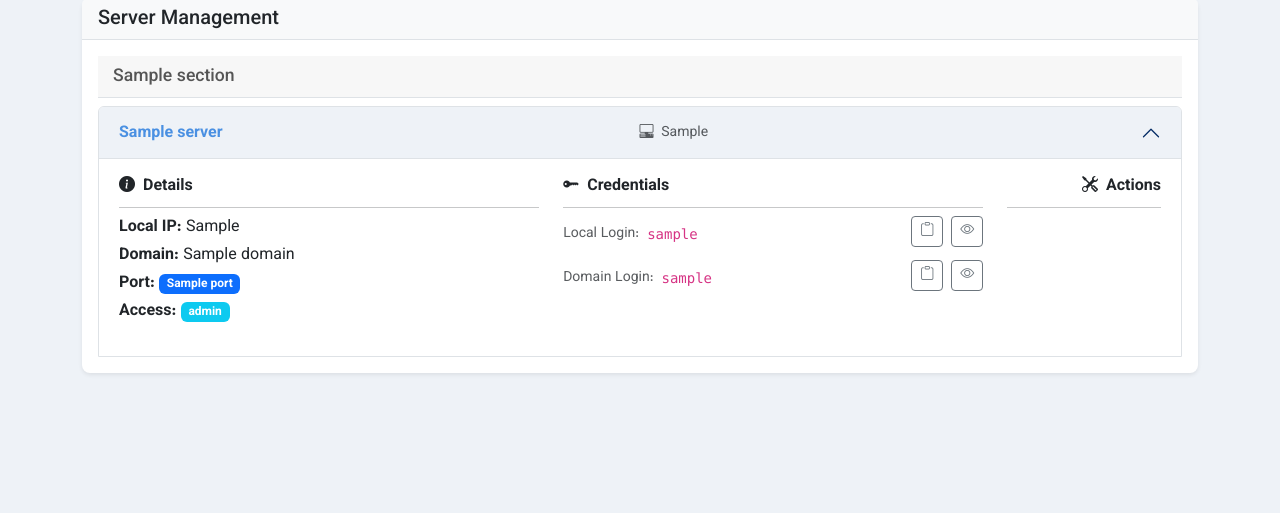
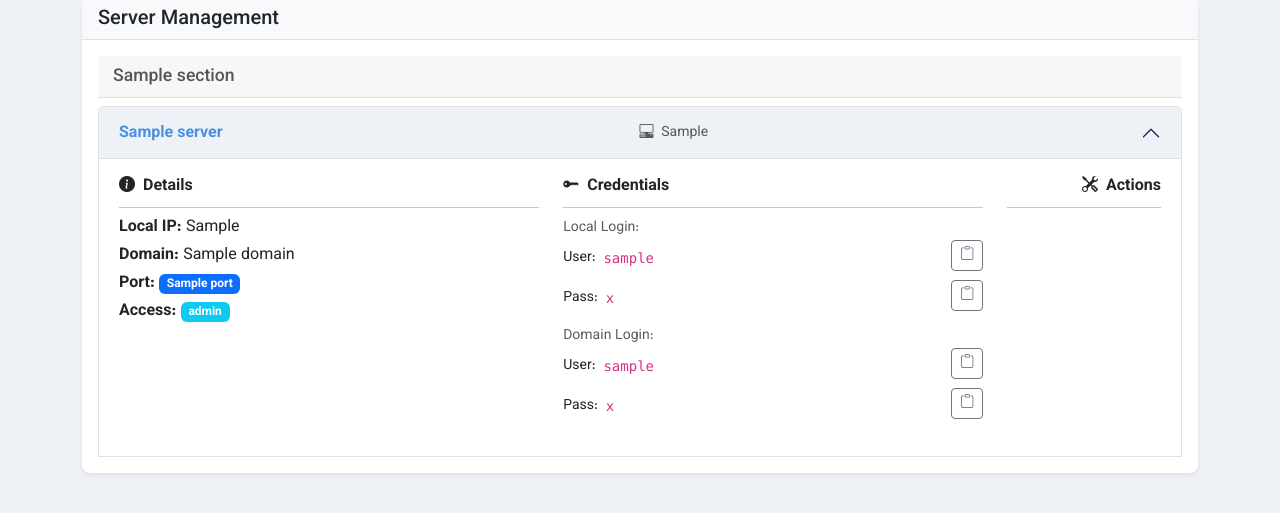
Before and after one commit to ALllILB/serverpassmanger, a Flask app: template templates/index.html in a window 1280 px wide, after a click that opens the changed part. Shown: the part 175-688 px from the top of the page. Run offline with Flask 3, Linux system fonts and the light colour scheme; the template is opened without the code that fills it: most values are stand-ins (such as "Sample title", 1, 10 or a date in 2020); parts of the project's set-up code (start-up, migrations or seed data) failed here and were passed over.

Commit message:
Enhance credential display: improve layout for local and domain logins, add 'N/A' fallback, and refine clipboard copy functionality with user feedback.

```diff
--- a/templates/index.html
+++ b/templates/index.html
@@ -168,20 +168,34 @@
                                             <div class="col-md-5 mb-3">
                                                 <strong><i class="bi bi-key-fill me-1"></i> Credentials</strong>
                                                 <hr class="my-2">
-                                                {% if server.local_username %}
-                                                <div class="d-flex align-items-center mb-2">
-                                                    <span class="me-2 text-muted small">Local Login:</span>
-                                                    <code class="me-auto">{{ server.local_username }}</code>
-                                                    <button class="btn btn-sm btn-outline-secondary" onclick="copyToClipboard(event, '{{ server.local_username }}')" title="Copy Username"><i class="bi bi-clipboard"></i></button>
-                                                    <button class="btn btn-sm btn-outline-secondary ms-2" onclick="copyToClipboard(event, '{{ server.local_password }}')" title="Copy Password"><i class="bi bi-eye"></i></button>
+                                                {% if server.local_username or server.local_password %}
+                                                <div class="mb-2">
+                                                    <span class="text-muted small">Local Login:</span><br>
+                                                    <div class="d-flex align-items-center mb-1">
+                                                        <span class="me-2 small">User:</span>
+                                                        <code class="me-auto">{{ server.local_username or 'N/A' }}</code>
+                                                        <button class="btn btn-sm btn-outline-secondary" onclick="copyToClipboard(event, '{{ server.local_username }}')" title="Copy Username"><i class="bi bi-clipboard"></i></button>
+                                                    </div>
+                                                    <div class="d-flex align-items-center">
+                                                        <span class="me-2 small">Pass:</span>
+                                                        <code class="me-auto">{{ server.local_password or 'N/A' }}</code>
+                                                        <button class="btn btn-sm btn-outline-secondary" onclick="copyToClipboard(event, '{{ server.local_password }}')" title="Copy Password"><i class="bi bi-clipboard"></i></button>
+                                                    </div>
                                                 </div>
                                                 {% endif %}
-                                                {% if server.domain_username %}
-                                                <div class="d-flex align-items-center">
-                                                    <span class="me-2 text-muted small">Domain Login:</span>
-                                                    <code class="me-auto">{{ server.domain_username }}</code>
-                                                    <button class="btn btn-sm btn-outline-secondary" onclick="copyToClipboard(event, '{{ server.domain_username }}')" title="Copy Username"><i class="bi bi-clipboard"></i></button>
-                                                    <button class="btn btn-sm btn-outline-secondary ms-2" onclick="copyToClipboard(event, '{{ server.domain_password }}')" title="Copy Password"><i class="bi bi-eye"></i></button>
+                                                {% if server.domain_username or server.domain_password %}
+                                                <div>
+                                                    <span class="text-muted small">Domain Login:</span><br>
+                                                    <div class="d-flex align-items-center mb-1">
+                                                        <span class="me-2 small">User:</span>
+                                                        <code class="me-auto">{{ server.domain_username or 'N/A' }}</code>
+                                                        <button class="btn btn-sm btn-outline-secondary" onclick="copyToClipboard(event, '{{ server.domain_username }}')" title="Copy Username"><i class="bi bi-clipboard"></i></button>
+                                                    </div>
+                                                    <div class="d-flex align-items-center">
+                                                        <span class="me-2 small">Pass:</span>
+                                                        <code class="me-auto">{{ server.domain_password or 'N/A' }}</code>
+                                                        <button class="btn btn-sm btn-outline-secondary" onclick="copyToClipboard(event, '{{ server.domain_password }}')" title="Copy Password"><i class="bi bi-clipboard"></i></button>
+                                                    </div>
                                                 </div>
                                                 {% endif %}
                                             </div>
@@ -302,18 +316,32 @@
     <script src="https://cdn.jsdelivr.net/npm/bootstrap@5.3.3/dist/js/bootstrap.bundle.min.js"></script>
     <script>
         async function copyToClipboard(event, text) {
-            event.stopPropagation(); // جلوگیری از بسته شدن آکاردئون
+            event.stopPropagation();
+            if (!text || text === 'N/A') {
+                showToast('Nothing to copy!', 'warning');
+                return;
+            }
             try {
                 await navigator.clipboard.writeText(text);
-                const toast = document.createElement('div');
-                toast.className = 'position-fixed top-0 end-0 p-3';
-                toast.style.zIndex = 1100;
-                toast.innerHTML = `<div class="toast show align-items-center text-white bg-success border-0" role="alert" aria-live="assertive" aria-atomic="true"><div class="d-flex"><div class="toast-body">Copied to clipboard!</div><button type="button" class="btn-close btn-close-white me-2 m-auto" data-bs-dismiss="toast" aria-label="Close"></button></div></div>`;
-                document.body.appendChild(toast);
-                setTimeout(() => document.body.removeChild(toast), 2500);
+                showToast('Copied to clipboard!', 'success');
             } catch (err) {
                 console.error('Failed to copy: ', err);
+                showToast('Failed to copy!', 'danger');
             }
+        }
+
+        function showToast(message, type) {
+            const toast = document.createElement('div');
+            toast.className = 'position-fixed top-0 end-0 p-3';
+            toast.style.zIndex = 1100;
+            const bgClass = type === 'success' ? 'bg-success' : type === 'warning' ? 'bg-warning' : 'bg-danger';
+            toast.innerHTML = `<div class="toast show align-items-center text-white ${bgClass} border-0" role="alert"><div class="d-flex"><div class="toast-body">${message}</div><button type="button" class="btn-close btn-close-white me-2 m-auto" onclick="this.parentElement.parentElement.parentElement.remove()"></button></div></div>`;
+            document.body.appendChild(toast);
+            setTimeout(() => {
+                if (document.body.contains(toast)) {
+                    document.body.removeChild(toast);
+                }
+            }, 3000);
         }
 
         const editServerModal = document.getElementById('editServerModal');
```
